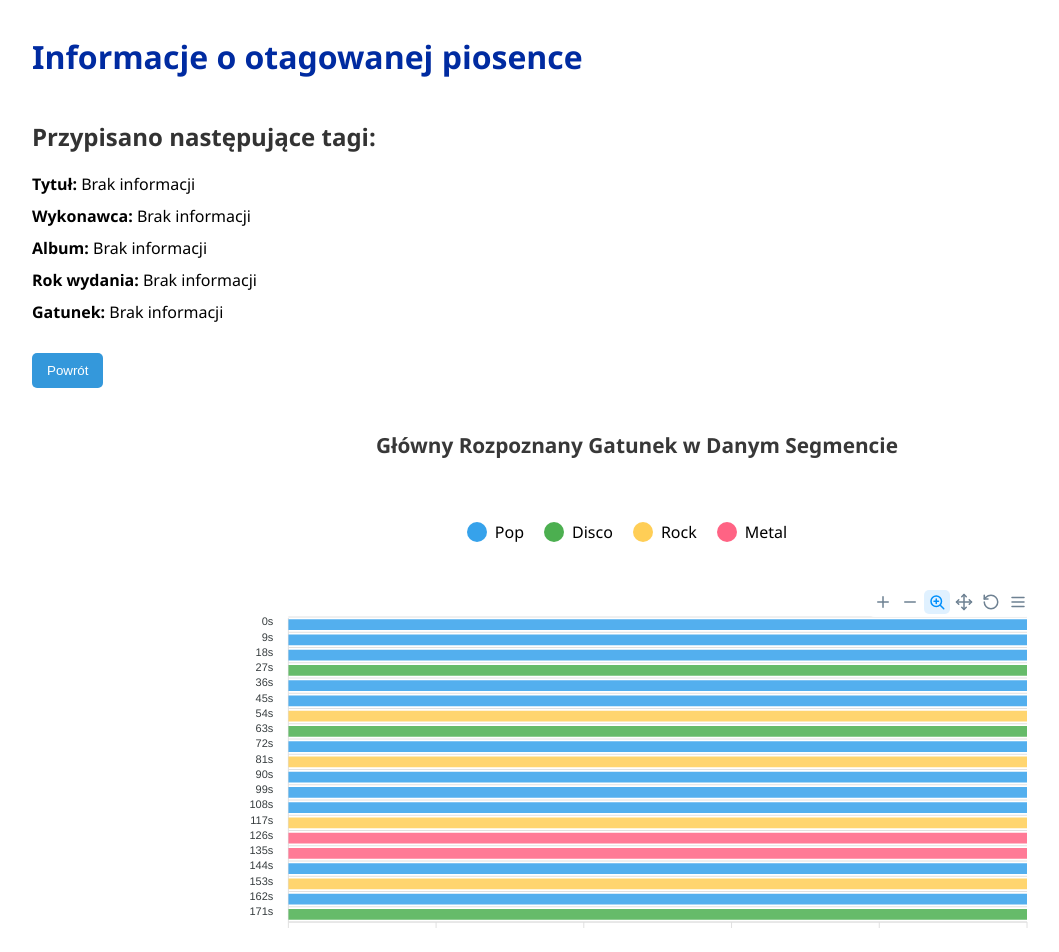
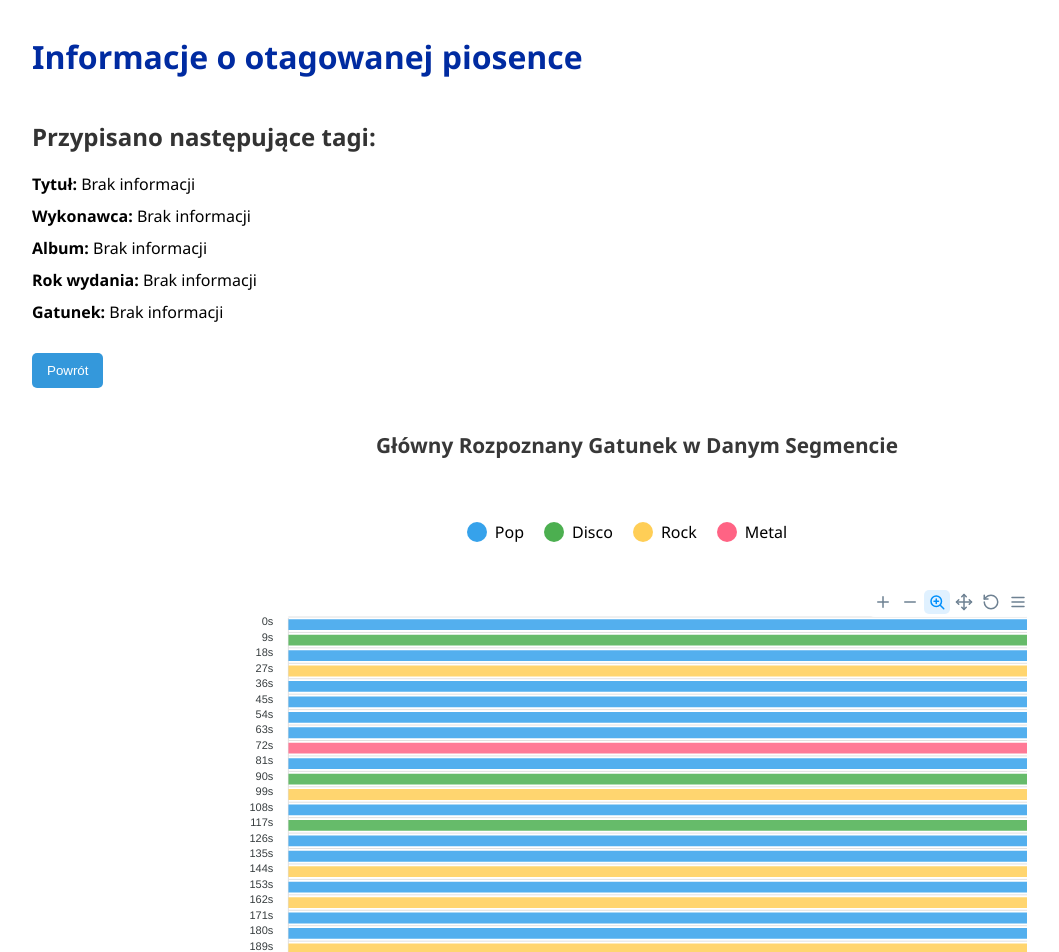
Before and after one commit to kamka5/music_genre_classification, a React (Create React App) app: page /tagged-song-info in a window 1280 px wide. Shown: the top 952 px of the page, without its empty margins (3-1062 px from the left). Built offline with nearby package versions, Linux system fonts and the light colour scheme.

Commit message:
3s segment instead 9 for time diagram

```diff
--- a/src/components/TaggedSongInfo/TaggedSongInfo.jsx
+++ b/src/components/TaggedSongInfo/TaggedSongInfo.jsx
@@ -21,28 +21,108 @@ const TaggedSongInfo = () => {
     return "#000000";
   };
 
-  const genres = [
+  const originalGenres = [
+    "Pop",
+    "Pop",
     "Pop",
     "Pop",
     "Pop",
     "Disco",
     "Pop",
     "Pop",
-    "Rock",
-    "Disco",
+    "Pop",
     "Pop",
     "Rock",
     "Pop",
     "Pop",
     "Pop",
-    "Rock",
-    "Metal",
-    "Metal",
     "Pop",
     "Rock",
     "Pop",
+    "Pop",
+    "Pop",
+    "Pop",
+    "Pop",
+    "Rock",
+    "Pop",
+    "Pop",
+    "Pop",
+    "Metal",
+    "Pop",
+    "Pop",
+    "Pop",
+    "Pop",
+    "Rock",
     "Disco",
+    "Pop",
+    "Pop",
+    "Pop",
+    "Rock",
+    "Pop",
+    "Pop",
+    "Pop",
+    "Pop",
+    "Disco",
+    "Pop",
+    "Pop",
+    "Pop",
+    "Pop",
+    "Rock",
+    "Pop",
+    "Rock",
+    "Pop",
+    "Pop",
+    "Rock",
+    "Pop",
+    "Pop",
+    "Pop",
+    "Pop",
+    "Rock",
+    "Pop",
+    "Pop",
+    "Pop",
+    "Pop",
+    "Metal",
+    "Pop",
+    "Pop",
+    "Pop",
+    "Pop",
+    "Rock",
+    "Pop",
   ];
+
+  const transformGenres = (originalGenres) => {
+    const transformedGenres = [];
+    let currentGenreGroup = [];
+
+    for (let i = 0; i < originalGenres.length; i++) {
+      currentGenreGroup.push(originalGenres[i]);
+
+      // Sprawdzamy, czy mamy już 3 gatunki w grupie
+      if (currentGenreGroup.length === 3 || i === originalGenres.length - 1) {
+        // Grupujemy gatunki
+        const uniqueGenres = Array.from(new Set(currentGenreGroup));
+        let combinedGenre;
+
+        // Tworzymy jedną nazwę gatunku, jeśli mamy powtórzenia, w przeciwnym razie bierzemy środkowy/losowy
+        if (uniqueGenres.length === 1) {
+          combinedGenre = uniqueGenres[0];
+        } else {
+          combinedGenre = uniqueGenres[Math.floor(uniqueGenres.length / 2)];
+        }
+
+        // Dodajemy gatunek do nowej tablicy przekształconych gatunków
+        transformedGenres.push(combinedGenre);
+
+        // Resetujemy grupę gatunków
+        currentGenreGroup = [];
+      }
+    }
+
+    return transformedGenres;
+  };
+
+  const genres = transformGenres(originalGenres);
 
   const uniqueGenres = Array.from(new Set(genres));
 
@@ -167,7 +247,7 @@ const TaggedSongInfo = () => {
               options={optionsRangeBar}
               series={[{ data: timeChartData }]}
               type="rangeBar"
-              height={350}
+              height={400}
             />
           </div>
         </Col>
```
